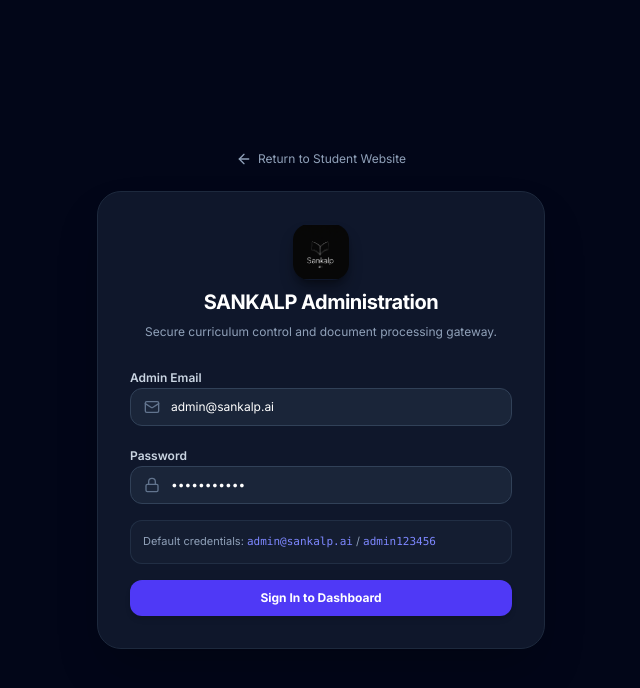
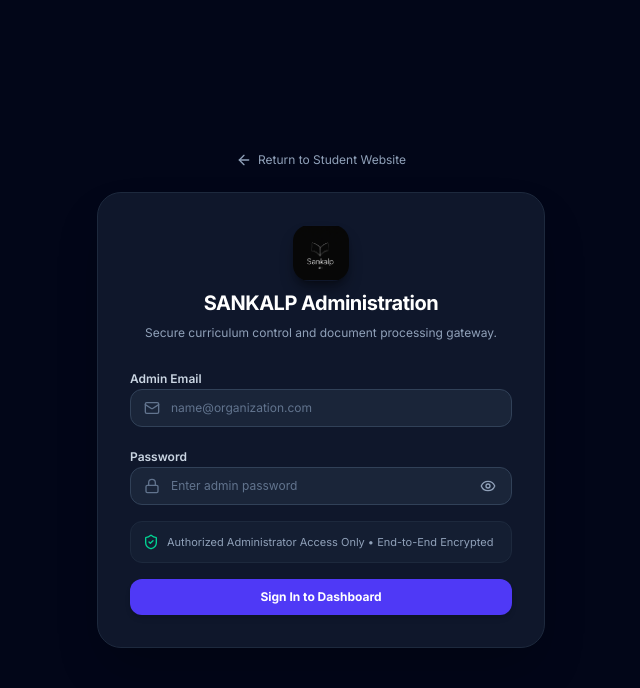
Before and after one commit to studysankalpai-ctrl/sankalp-ai, a React (Vite) app in the folder frontend/: page /admin/login in a window 1280 px wide. Shown: the top 688 px of the page, without its empty margins (319-959 px from the left). Built offline with nearby package versions, Linux system fonts and the light colour scheme; no server answers; the HTML template or start-up script is replaced by a standard one.

Commit message:
Updated 3

```diff
--- a/frontend/src/pages/admin/Login.jsx
+++ b/frontend/src/pages/admin/Login.jsx
@@ -1,34 +1,35 @@
 import React, { useState } from 'react';
 import { useNavigate, Link } from 'react-router-dom';
-import { ShieldAlert, Lock, Mail, Loader2, ArrowLeft } from 'lucide-react';
+import { Lock, Mail, Loader2, ArrowLeft, ShieldCheck, Eye, EyeOff } from 'lucide-react';
 import { adminApi } from '../../lib/api';
 import useAdminStore from '../../store/adminStore';
 import toast from 'react-hot-toast';
 
 export default function AdminLogin() {
-  const [email, setEmail] = useState('admin@sankalp.ai');
-  const [password, setPassword] = useState('admin123456');
+  const [email, setEmail] = useState('');
+  const [password, setPassword] = useState('');
+  const [showPassword, setShowPassword] = useState(false);
   const [loading, setLoading] = useState(false);
   const { login } = useAdminStore();
   const navigate = useNavigate();
 
   const handleLogin = async (e) => {
     e.preventDefault();
-    if (!email || !password) {
+    if (!email.trim() || !password) {
       toast.error('Email and password required');
       return;
     }
 
     setLoading(true);
     try {
-      const res = await adminApi.login({ email, password });
+      const res = await adminApi.login({ email: email.trim(), password });
       if (res.data?.success) {
         login(res.data.data.admin, res.data.data.token);
         toast.success('Admin authentication successful!');
         navigate('/admin');
       }
     } catch (err) {
-      toast.error(err.response?.data?.message || err.message || 'Authentication failed');
+      toast.error(err.response?.data?.message || err.message || 'Authentication failed. Check credentials.');
     } finally {
       setLoading(false);
     }
@@ -44,7 +45,7 @@ export default function AdminLogin() {
         Return to Student Website
       </Link>
 
-      <div className="w-full max-w-md bg-slate-900 border border-slate-800 rounded-3xl p-8 shadow-2xl space-y-6">
+      <div className="w-full max-w-md bg-slate-900 border border-slate-800 rounded-3xl p-6 sm:p-8 shadow-2xl space-y-6">
         <div className="text-center space-y-2">
           <div className="w-14 h-14 rounded-2xl overflow-hidden flex items-center justify-center mx-auto shadow-lg shadow-black/40">
             <img
@@ -70,7 +71,8 @@ export default function AdminLogin() {
                 type="email"
                 value={email}
                 onChange={(e) => setEmail(e.target.value)}
-                placeholder="admin@sankalp.ai"
+                placeholder="name@organization.com"
+                autoComplete="username"
                 required
                 className="w-full pl-10 pr-4 py-2.5 rounded-xl bg-slate-800/80 border border-slate-700 text-xs text-white placeholder-slate-500 focus:outline-none focus:border-indigo-500"
               />
@@ -82,18 +84,29 @@ export default function AdminLogin() {
             <div className="relative">
               <Lock className="w-4 h-4 absolute left-3.5 top-1/2 -translate-y-1/2 text-slate-500" />
               <input
-                type="password"
+                type={showPassword ? 'text' : 'password'}
                 value={password}
                 onChange={(e) => setPassword(e.target.value)}
-                placeholder="••••••••"
+                placeholder="Enter admin password"
+                autoComplete="current-password"
                 required
-                className="w-full pl-10 pr-4 py-2.5 rounded-xl bg-slate-800/80 border border-slate-700 text-xs text-white placeholder-slate-500 focus:outline-none focus:border-indigo-500"
+                className="w-full pl-10 pr-10 py-2.5 rounded-xl bg-slate-800/80 border border-slate-700 text-xs text-white placeholder-slate-500 focus:outline-none focus:border-indigo-500 font-sans"
               />
+              <button
+                type="button"
+                onClick={() => setShowPassword(!showPassword)}
+                className="absolute right-3 top-1/2 -translate-y-1/2 text-slate-400 hover:text-slate-200 transition-colors p-1"
+                title={showPassword ? 'Hide password' : 'Show password'}
+              >
+                {showPassword ? <EyeOff className="w-4 h-4" /> : <Eye className="w-4 h-4" />}
+              </button>
             </div>
           </div>
 
-          <div className="p-3 rounded-xl bg-slate-800/40 border border-slate-700/50 text-[11px] text-slate-400">
-            Default credentials: <code className="text-indigo-400">admin@sankalp.ai</code> / <code className="text-indigo-400">admin123456</code>
+          {/* Security Notice (Zero credentials revealed) */}
+          <div className="p-3 rounded-xl bg-slate-800/40 border border-slate-800 text-[11px] text-slate-400 flex items-center gap-2">
+            <ShieldCheck className="w-4 h-4 text-emerald-400 shrink-0" />
+            <span>Authorized Administrator Access Only &bull; End-to-End Encrypted</span>
           </div>
 
           <button
```
Also changed, not shown: 1 other file (tests, documents, lock files or other folders).
